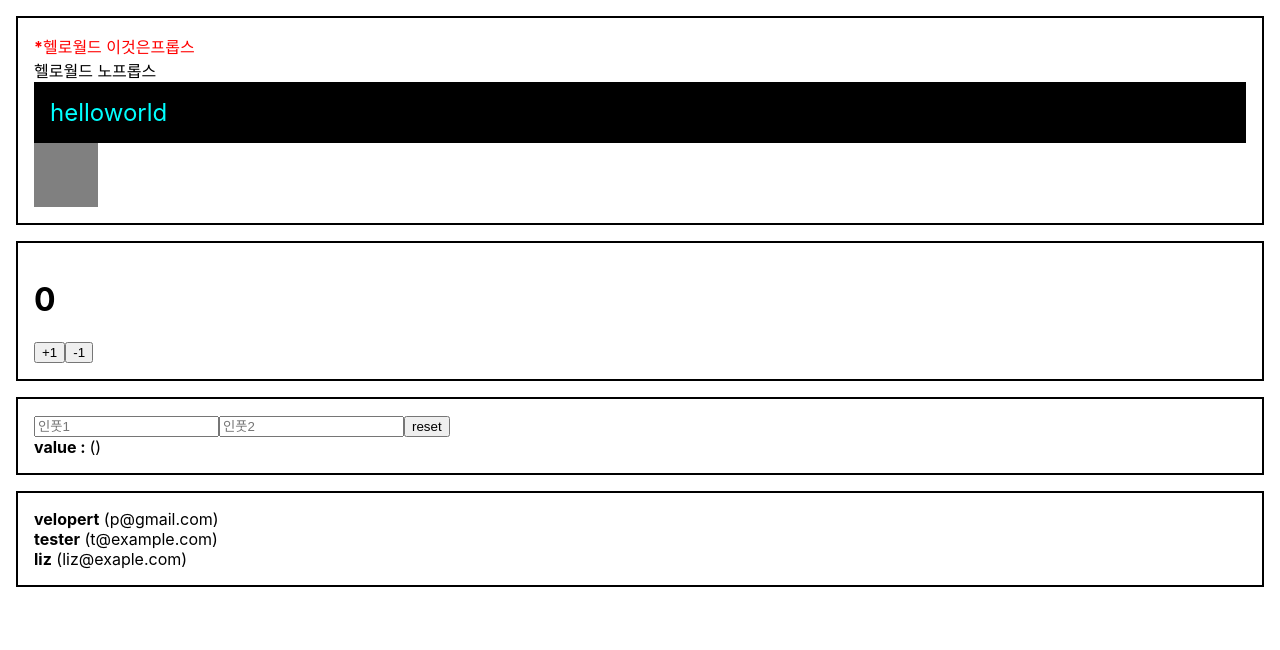
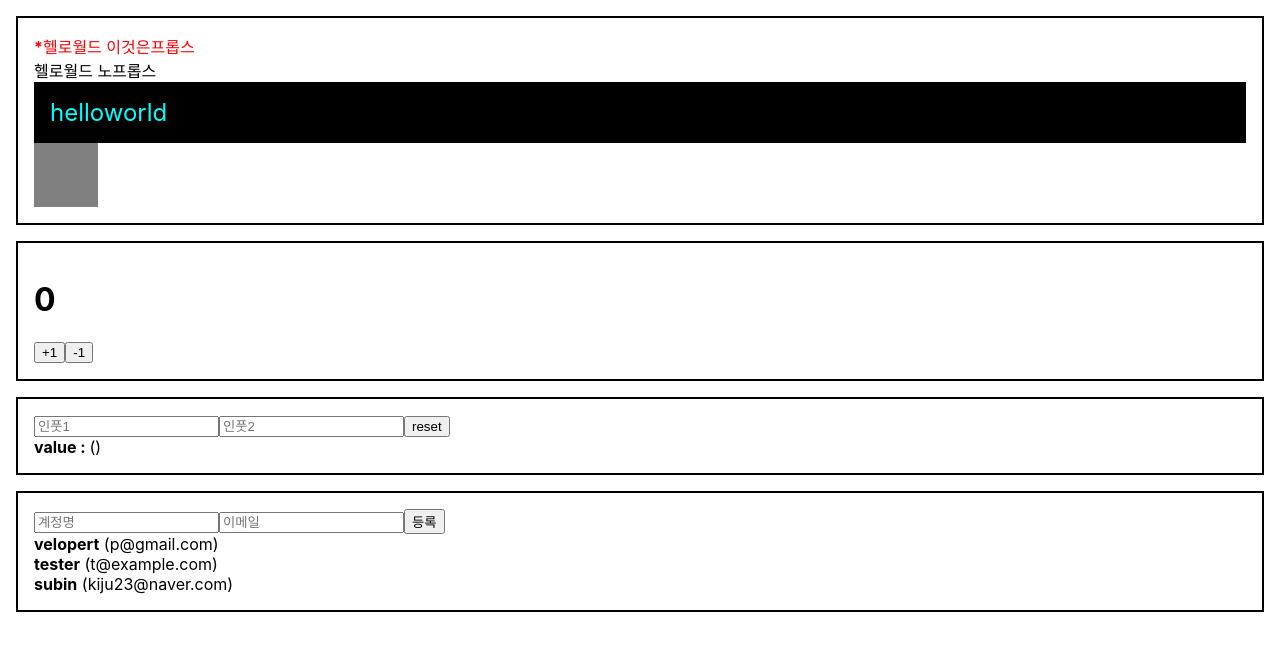
Before and after one commit to MOBUMIN/begin-react, a React (Create React App) app: page / in a window 1280 px wide. Shown: the top 650 px of the page. Built offline with nearby package versions, Linux system fonts and the light colour scheme.

Commit message:
1-13 complete

```diff
--- a/src/App.js
+++ b/src/App.js
@@ -1,10 +1,11 @@
-import React from 'react';
+import React, { useRef, useState } from 'react';
 import Hello from './Hello';
 import './App.css';
 import Wrapper from './Wrapper';
 import Counter from './Counter';
 import InputSample from './InputSample';
 import UserList from './UserList';
+import CreateUser from './CreateUser';
 
 function App() {
   const name = 'helloworld';
@@ -13,7 +14,7 @@
     color: 'aqua',
     fontSize:24,
     padding: '1rem'
-  }
+  };
   return (
     <>
       <Wrapper>
@@ -32,10 +33,58 @@
       </Wrapper>
 
       <Wrapper>
-        <UserList />
+        <AppUser />
       </Wrapper>
     </>
   );
 }
 
+function AppUser(){
+  const [inputs, setInputs] = useState({
+    username: '', email: ''
+  });
+  const {username, email} = inputs;
+  const onChange=(e)=>{
+    const {name, value} = e.target;
+    setInputs({
+      ...inputs,
+      [name]:value
+    });
+  };
+  const [users, setUsers]= useState([
+    {
+      id:1,username:'velopert',email:'p@gmail.com'
+    },
+    {
+      id:2,username:'tester',email:'t@example.com'
+    },
+    {
+      id:3,username:'subin',email:'kiju23@naver.com'
+    }
+  ]);
+  const nextId = useRef(4);
+  const onCreate = () => {
+    const user={
+      id: nextId.current,username,email
+    };
+    setUsers([...users, user]);
+    // setUsers(users.concat(user));
+    setInputs({
+      username: '', email: ''
+    });
+    nextId.current+=1;
+  }
+  return(
+    <>
+      <CreateUser
+        username={username}
+        email={email}
+        onChange={onChange}
+        onCreate={onCreate}
+      />
+      <UserList users={users} />
+    </>
+  )
+}
+
 export default App;
--- /dev/null
+++ b/src/CreateUser.js
@@ -0,0 +1,21 @@
+import React from 'react';
+
+function CreateUser({ username, email, onChange, onCreate }){
+    return(
+        <div>
+            <input
+                name="username"
+                placeholder="계정명"
+                onChange={onChange}
+                value={username} />
+            <input
+                name="email"
+                placeholder="이메일"
+                onChange={onChange}
+                value={email} />
+            <button onClick={onCreate}>등록</button>
+        </div>
+    );
+}
+
+export default CreateUser;
--- a/src/UserList.js
+++ b/src/UserList.js
@@ -8,22 +8,11 @@
     );
 }
 
-function UserList(){
-    const users = [
-        {
-            id:1,username:'velopert',email:'p@gmail.com'
-        },
-        {
-            id:2,username:'tester',email:'t@example.com'
-        },
-        {
-            id:3,username:'liz',email:'liz@exaple.com'
-        }
-    ];
+function UserList({ users }){
     return(
         <div>
-            {users.map((x,i) => (
-                <User user={x} key={i} />
+            {users.map(user => (
+                <User user={user} key={user.id} />
             ))}
         </div>
     );
```
